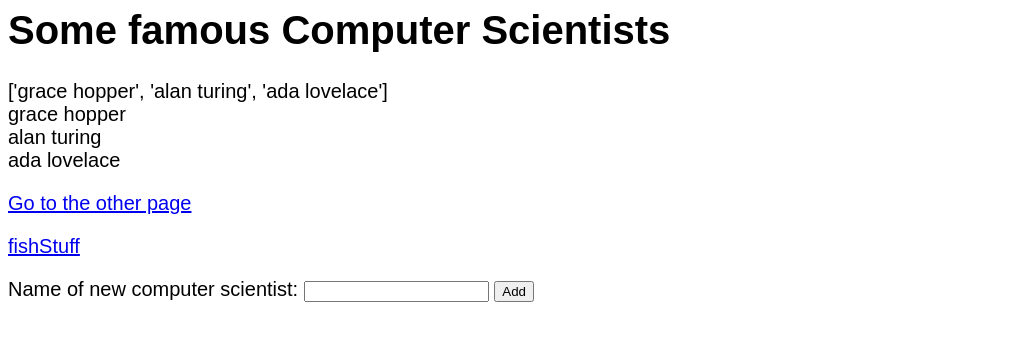
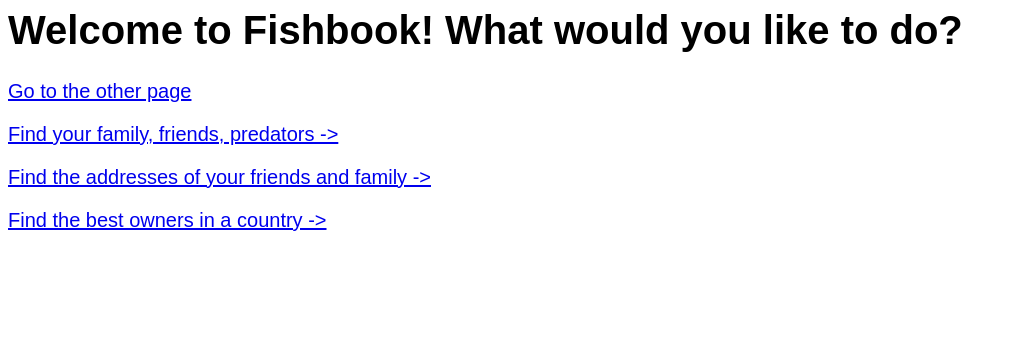
Before and after one commit to janniezhong/4111Project, a Flask app: page / in a window 1280 px wide. Shown: the top 341 px of the page, without its empty margins (0-1016 px from the left). Run offline with Flask 2, Linux system fonts and the light colour scheme; data comes from the database, SQL or seed files in the repository; parts of the project's set-up code (start-up, migrations or seed data) failed here and were passed over.

Commit message:
add address search and best owner search

```diff
--- a/webserver/server.py
+++ b/webserver/server.py
@@ -212,6 +212,47 @@ def view_fish_profile():
 
 
   return render_template("fishStuff.html", **context)
+
+@app.route('/address_directory', methods=['POST'])
+def view_fish_directory():
+
+  name = ""
+  street_address = ""
+  city = ""
+  state_province = ""
+  country = ""
+  zip_code = ""
+
+
+  fssn = request.form['fssn']
+  cursor = g.conn.execute("SELECT F.name, A.address, A.city, A.state_province, A.country, A.zip FROM fish F, lives_in L, aquarium A WHERE F.fssn = '" + str(fssn) + "' AND F.fssn = L.fssn AND L.aq_id = A.aq_id")
+  name = cursor[0]['name']
+  street_address = cursor[0]['address']
+  city = cursor[0]['city']
+  state_province = cursor[0]['state_province']
+  country = cursor[0]['country']
+  zip_code = cursor[0]['zip']
+
+  cursor.close()
+  context = dict(name=name, street_address=street_address, city=city, state_province=state_province, country=country, zip_code=zip_code)
+
+  return render_template("addressDirectory.html", **context)
+
+
+@app.route('/best_owners_in_country', methods=['POST'])
+def view_best_owners_in_country():
+  country = request.form['country']
+  cursor = g.conn.execute("SELECT O.name FROM owner O, belongs_to B, lives_in L, aquarium A WHERE O.ssn = B.ssn AND B.fssn = L.fssn AND L.aq_id = A.aq_id AND A.country = '" + str(country) +"' AND O.rating > (SELECT AVG(O1.rating) FROM owner O, belongs_to B, lives_in L, aquarium A WHERE O.ssn = B.ssn AND B.fssn = L.fssn AND L.aq_id = A.aq_id AND A.country = '" + str(country) +"' )")
+  owner_names = []
+  for result in cursor:
+    owner_names.append(result['name'])  # can also be accessed using result[0]
+  cursor.close()
+  context = dict(owner_names=owner_names)
+
+  return render_template("addressDirectory.html", **context)
+
+
+
 @app.route('/login')
 def login():
     abort(401)
--- a/webserver/templates/index.html
+++ b/webserver/templates/index.html
@@ -8,22 +8,14 @@
 
 
 <body>
-  <h1>Some famous Computer Scientists</h1>
-  <div>{{data}}</div>
-
-  <div>
-    {% for n in data %}
-    <div>{{n}}</div>
-    {% endfor %}
-  </div>
+  <h1>Welcome to Fishbook! What would you like to do?</h1>
 
 <p><a href="another">Go to the other page</a></p>
 
-<p><a href="fishStuff">fishStuff</a></p>
+<p><a href="fishStuff">Find your family, friends, predators -></a></p>
+<p><a href="addressDirectory">Find the addresses of your friends and family -></a></p>
+<p><a href="bestOwners">Find the best owners in a country -></a></p>
 
-<form method="POST" action="/add">
-<p>Name of new computer scientist: <input type="text" name="name"> <input type="submit" value="Add"></p>
-</form>
 
 </body>
 
```
Also changed, not shown: webserver/templates/addressDirectory.html (added, +29 -0 lines), webserver/templates/bestOwners.html (added, +29 -0 lines).
